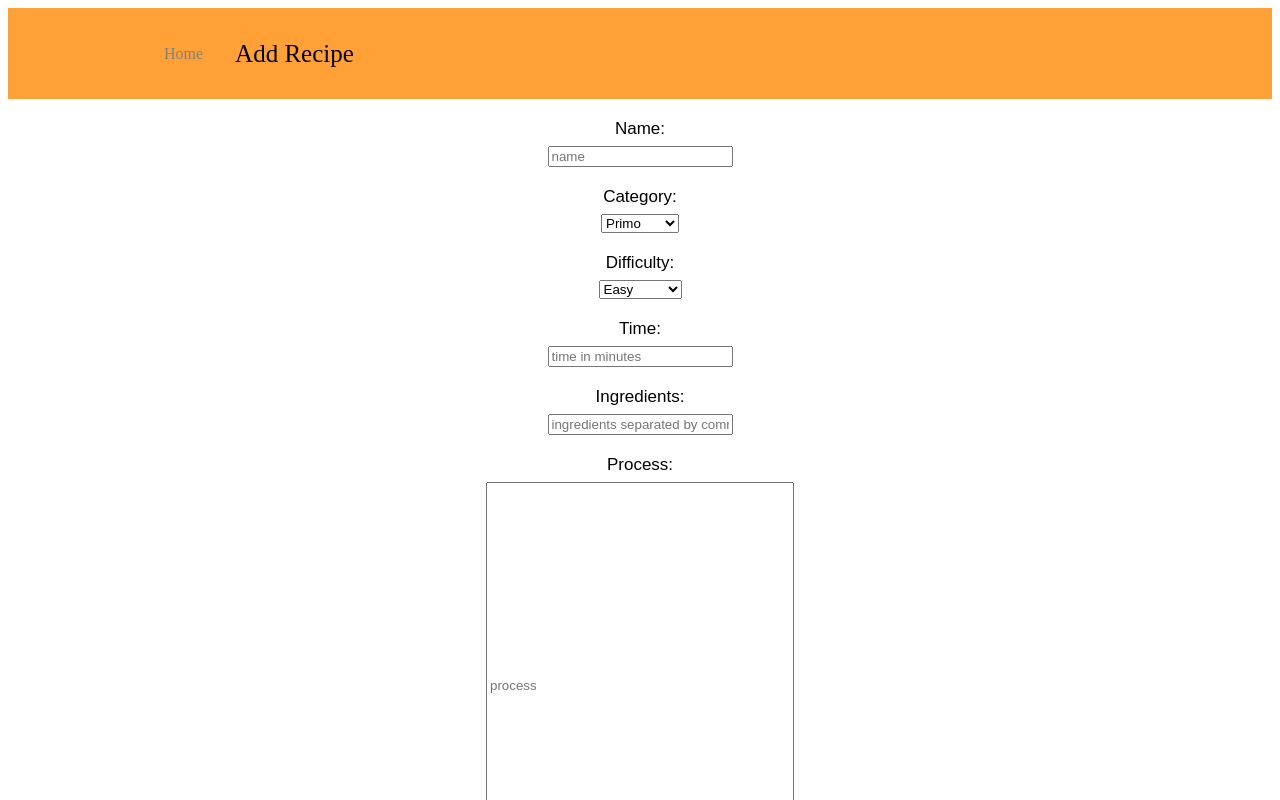
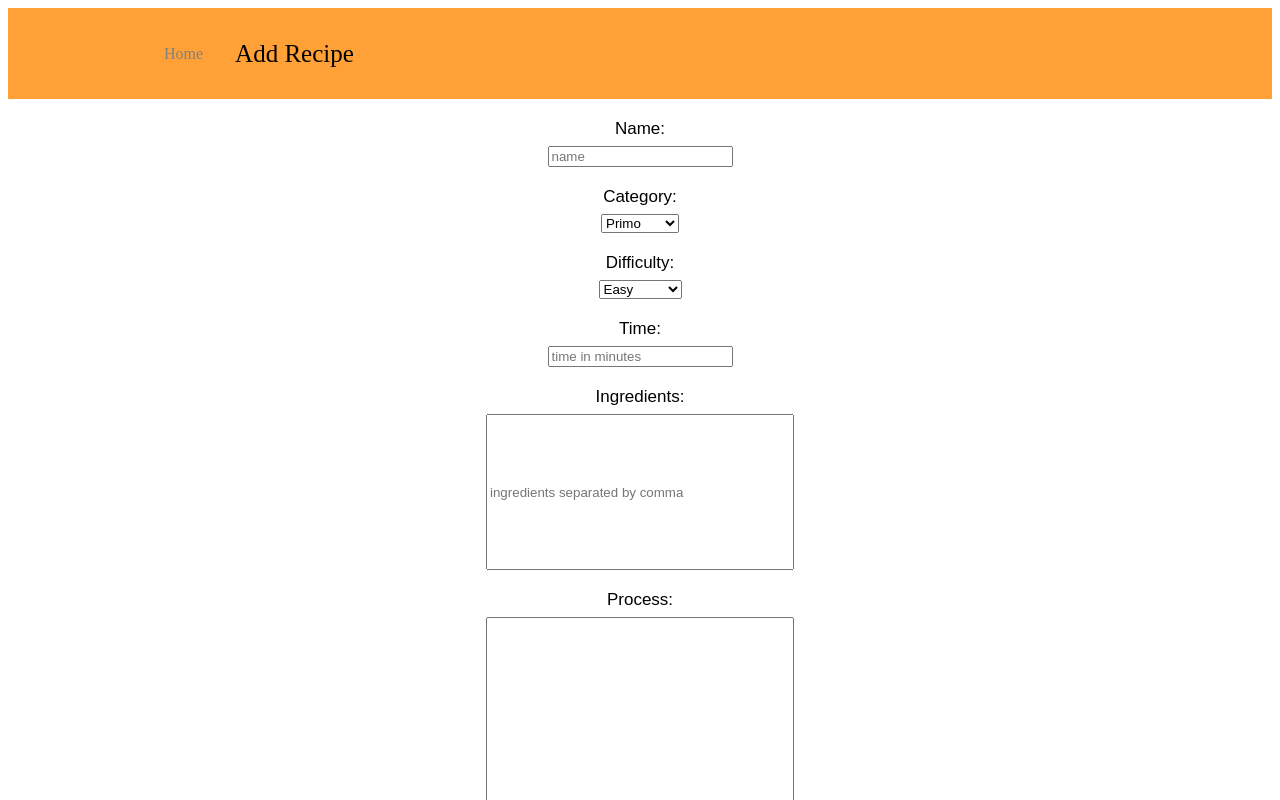
Before and after one commit to sichej/recipes-app, a React (Create React App) app: page /addRecipe in a window 1280 px wide. Shown: the top 800 px of the page. Built offline with nearby package versions, Linux system fonts and the light colour scheme.

Commit message:
Update addRecipe.js

```diff
--- a/src/pages/addRecipe.js
+++ b/src/pages/addRecipe.js
@@ -100,6 +100,13 @@ const AddRecipe = () => {
     height: "400px"
   }
 
+  const sIngredients = {
+    textAlign: "left",
+    marginTop: '7px',
+    width: "300px",
+    height: "150px"
+  }
+
 
   return (
     <div style={container} id='main'>
@@ -125,7 +132,7 @@ const AddRecipe = () => {
       <a style={desc} >Time:</a><br></br>
       <input type='number' id='time' placeholder='time in minutes' style={inp}></input><br></br>
       <a style={desc} >Ingredients:</a><br></br>
-      <input type='text' id='ingredients' placeholder='ingredients separated by comma' style={inp}></input><br></br>
+      <input type='text' id='ingredients' placeholder='ingredients separated by comma' style={sIngredients}></input><br></br>
       <a style={desc} >Process:</a><br></br>
       <input style={sProcess} type='text' id='process' placeholder='process'></input><br></br>
       <a style={desc} >Image:</a><br></br>
```
